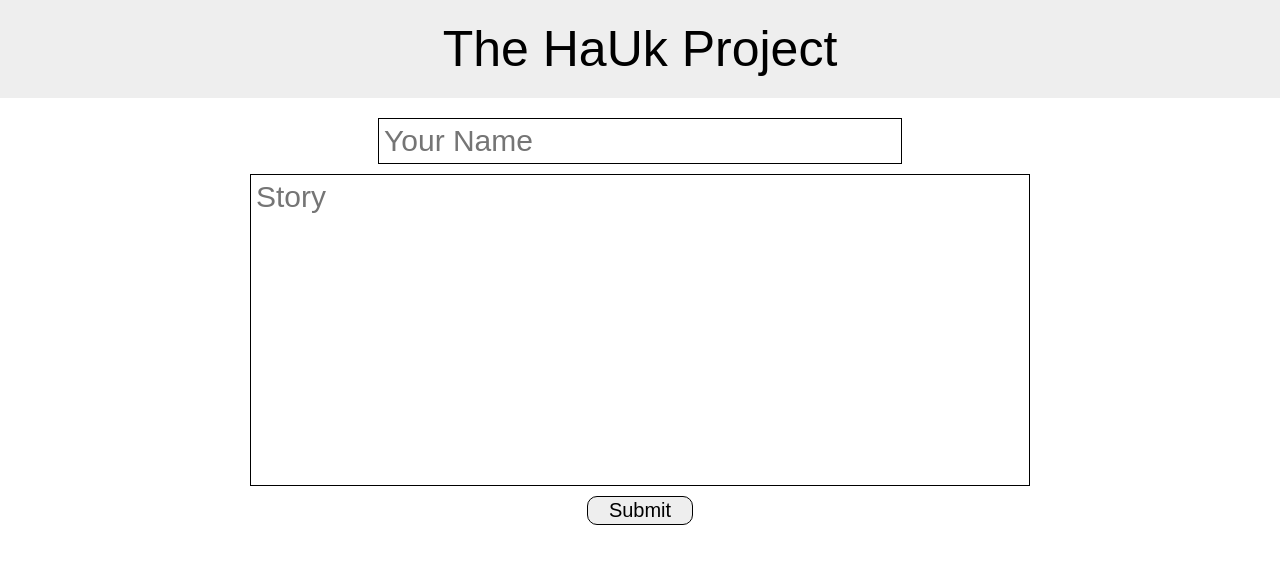
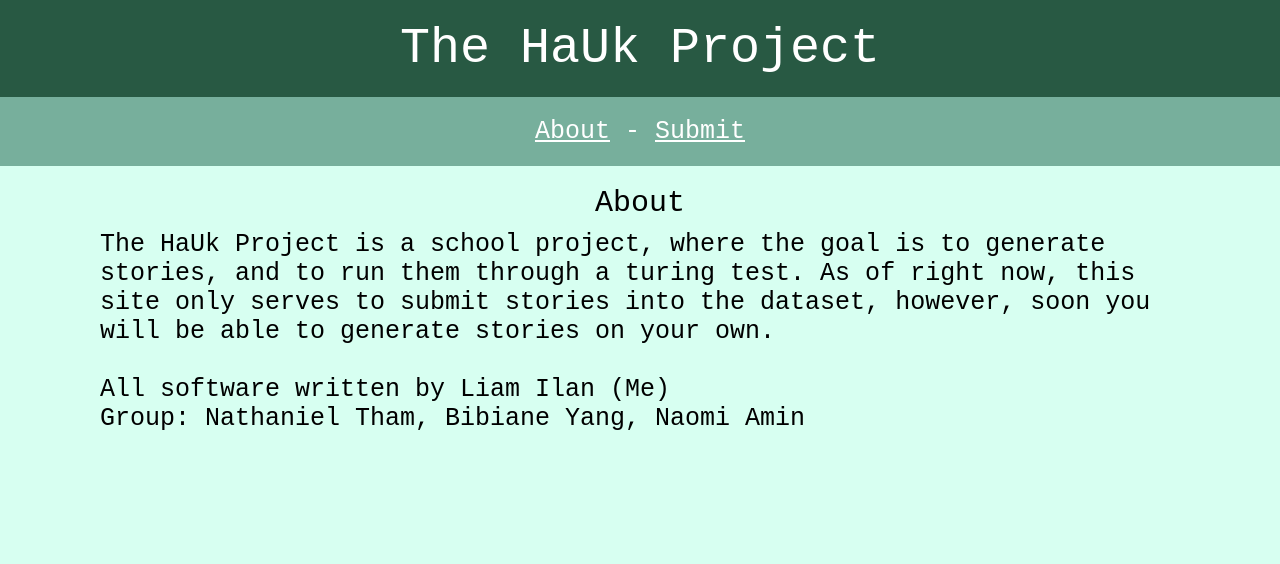
Before and after one commit to liam-ilan/sad-story-generator, a website: page public/homepage/index.html in a window 1280 px wide. Drawn offline with Linux system fonts and the light colour scheme.

Commit message:
Website overhaul.

```diff
--- a/public/css/homepage.css
+++ b/public/css/homepage.css
@@ -1,56 +1,41 @@
 body {
   margin: 0;
+  background-color: #D7FFF1;
+  font-family: "Courier New", Courier, monospace;
+}
+
+a {
+  color: white;
+}
+
+a:hover {
+  color: #285943;
 }
 
 #title {
-  font-family: Arial, Helvetica, sans-serif;
   font-size: 50px;
   text-align: center;
   padding: 20px;
-  background-color: #eee;
-  margin-bottom: 20px;
+  background-color: #285943;
+  color: white;
 }
 
-#name {
-  display: block;
-  margin-left: auto;
-  margin-right: auto;
-  width: 40%;
+#links {
+  text-align: center;
+  font-size: 25px;
+  background-color: #77AF9C;
+  color: white;
+  margin-bottom: 20px;
+  padding: 20px;
+}
+
+#about {
+  text-align: center;
+  font-size: 30px;
   margin-bottom: 10px;
-  font-size: 30px;
-  border: 1px solid black;
-  padding: 5px;
 }
 
 #text {
-  font-family: Arial, Helvetica, sans-serif;
-  display: block;
-  resize: none;
-  margin-left: auto;
-  margin-right: auto;
-  width: 60%;
-  height: 300px;
-  margin-bottom: 10px;
-  font-size: 30px;
-  border: 1px solid black;
-  padding: 5px;
+  padding: 0px 100px;
+  font-size: 25px;
 }
-
-#submit {
-  display: block;
-  margin-left: auto;
-  margin-right: auto;
-  width: 100px;
-  text-align: center;
-  margin-bottom: 10px;
-  font-size: 20px;
-  font-family: Arial, Helvetica, sans-serif;
-  background-color: #eee;
-  border: 1px solid black;
-  border-radius: 10px;
-  padding: 2px;
-}
-
-#submit:active {
-  background-color: #ccc;
-}
--- /dev/null
+++ b/public/css/submit.css
@@ -0,0 +1,76 @@
+body {
+  margin: 0;
+  background-color: #D7FFF1;
+  font-family: "Courier New", Courier, monospace;
+}
+
+a {
+  color: white;
+}
+
+a:hover {
+  color: #285943;
+}
+
+#title {
+  font-size: 50px;
+  text-align: center;
+  padding: 20px;
+  background-color: #285943;
+  color: white;
+}
+
+#links {
+  text-align: center;
+  font-size: 25px;
+  background-color: #77AF9C;
+  color: white;
+  margin-bottom: 20px;
+  padding: 20px;
+}
+
+#name {
+  font-family: "Courier New", Courier, monospace;
+  display: block;
+  margin-left: auto;
+  margin-right: auto;
+  width: 40%;
+  margin-bottom: 10px;
+  font-size: 30px;
+  border: 10px solid #285943;
+  padding: 5px;
+  background-color: #AAFCB8;
+}
+
+#text {
+  font-family: "Courier New", Courier, monospace;
+  display: block;
+  resize: none;
+  margin-left: auto;
+  margin-right: auto;
+  width: 60%;
+  height: 300px;
+  margin-bottom: 10px;
+  font-size: 30px;
+  border: 10px solid #285943;
+  padding: 5px;
+  background-color: #AAFCB8;
+}
+
+#submit {
+  display: block;
+  margin-left: auto;
+  margin-right: auto;
+  width: 10vw;
+  text-align: center;
+  margin-bottom: 10px;
+  font-size: 20px;
+  background-color: #285943;
+  color: white;
+  border-radius: 10px;
+  padding: 2px;
+}
+
+#submit:active {
+  background-color: #ccc;
+}
--- a/public/homepage/index.html
+++ b/public/homepage/index.html
@@ -8,11 +8,20 @@
   <body>
 
     <div id="title">The HaUk Project</div>
+    <div id="links">
+      <a href="/">About</a> -
+      <a href="/submit">Submit</a>
+    </div>
 
     <div id="container">
-      <input id="name" placeholder="Your Name">
-      <textarea id="text" placeholder="Story"></textarea>
-      <div id="submit">Submit</div>
+      <div id="about">About</div>
+      <div id="text">
+        The HaUk Project is a school project, where the goal is to generate stories, and to run them through a turing test. As of right now, this site only serves to submit stories into the dataset, however, soon you will be able to generate stories on your own.
+        </br></br>
+        All software written by Liam Ilan (Me)
+        </br>
+        Group: Nathaniel Tham, Bibiane Yang, Naomi Amin
+      </div>
     </div>
 
     <script src="../js/reqjson.js"></script>
```
Also changed, not shown: public/submit/index.html (added, +25 -0 lines), public/js/submit.js (renamed from public/js/homepage.js).
